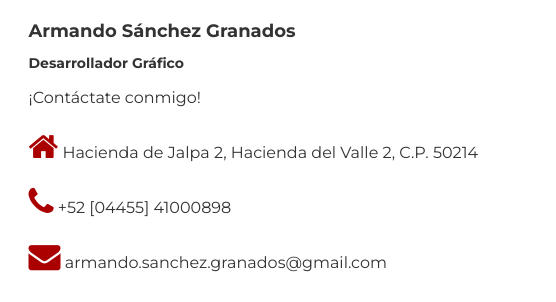
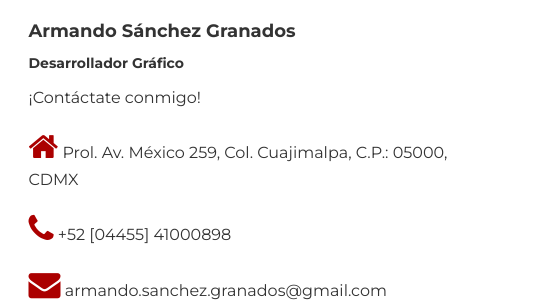
Before and after one commit to ArmandSanchGra/ASG-Portfolio, a plain HTML site: page index.html in a window 1280 px wide. Shown: the part 5400-5702 px from the top of the page, 724-1280 px from the left. Drawn offline with nearby package versions, Linux system fonts and the light colour scheme.

Commit message:
Update index.html

```diff
--- a/index.html
+++ b/index.html
@@ -725,7 +725,7 @@
               <h5>Desarrollador Gráfico</h5>
               <p>¡Contáctate conmigo!</p>
               <ul>
-                <li><i class="fa fa-home fa-2x"></i>  Hacienda de Jalpa 2, Hacienda del Valle 2, C.P. 50214</li>
+                <li><i class="fa fa-home fa-2x"></i>  Prol. Av. México 259, Col. Cuajimalpa, C.P.: 05000, CDMX</li>
                 <li><i class="fa fa-phone fa-2x"></i>  +52 [04455] 41000898</li>
                 <li><i class="fa fa-envelope fa-2x"></i>  armando.sanchez.granados@gmail.com</li>
               </ul>
```
